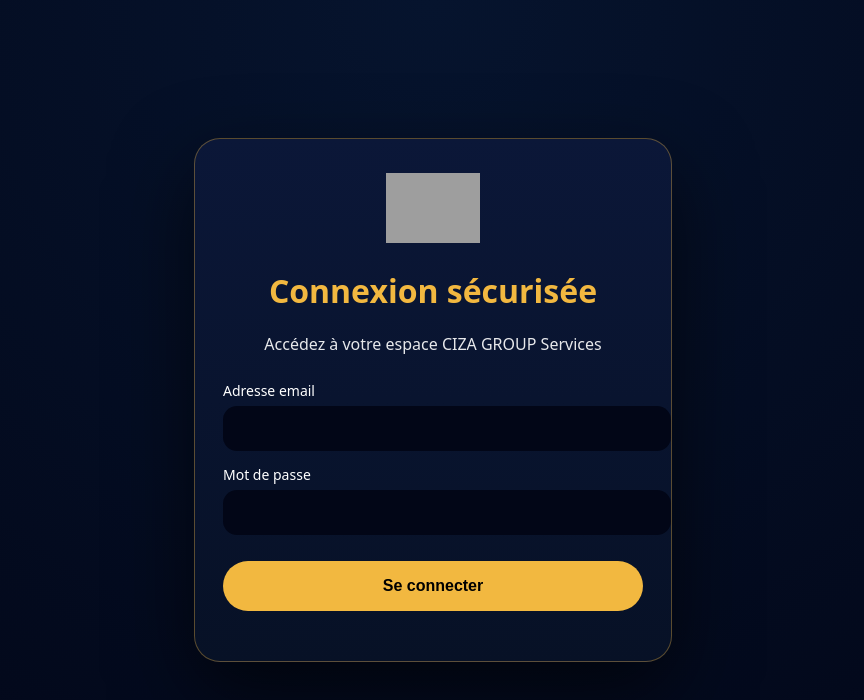
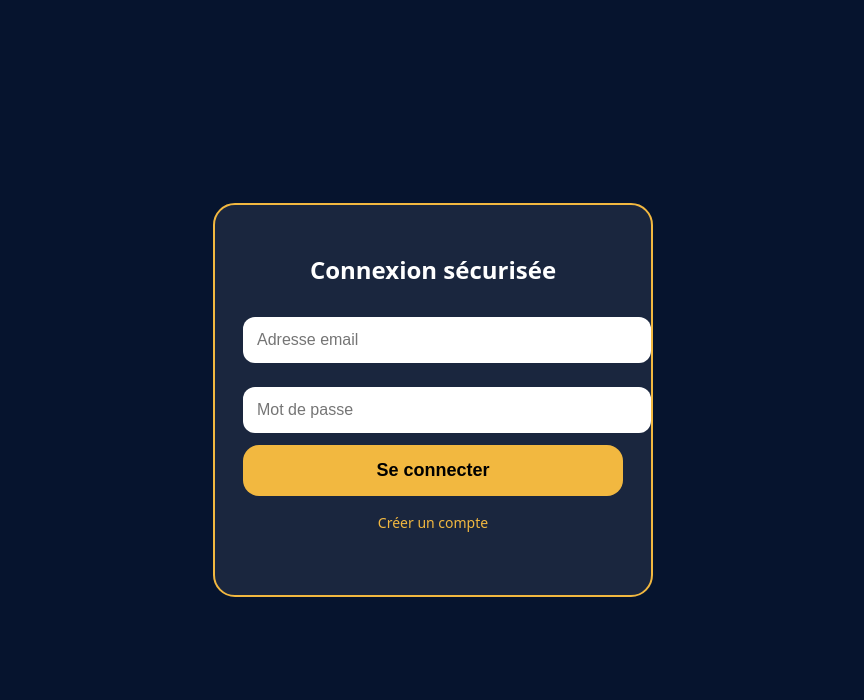
Before and after one commit to cizaimmo/Cizagroup-Services, a plain HTML site: page login.html in a window 1280 px wide. Shown: the whole page, without its empty margins (207-1071 px from the left). Drawn offline with Linux system fonts and the light colour scheme; grey boxes are pictures that could not be loaded.

Commit message:
Update login.html

```diff
--- a/login.html
+++ b/login.html
@@ -2,113 +2,121 @@
 <html lang="fr">
 <head>
 <meta charset="UTF-8">
-<meta name="viewport" content="width=device-width, initial-scale=1.0">
-<title>Connexion | CIZA GROUP Services</title>
+<meta name="viewport" content="width=device-width, initial-scale=1">
+<title>Connexion — CIZA GROUP</title>
 
 <style>
 body{
-margin:0;
-min-height:100vh;
-display:flex;
-align-items:center;
-justify-content:center;
-background:radial-gradient(circle at top,#06142E,#020617);
-font-family:system-ui,-apple-system,Segoe UI,Roboto;
-color:white;
+  margin:0;
+  background:#06142E;
+  color:white;
+  font-family:system-ui, Arial;
+  display:flex;
+  justify-content:center;
+  align-items:center;
+  height:100vh;
 }
 .card{
-width:100%;
-max-width:420px;
-background:linear-gradient(180deg,#0b1738,#071126);
-border-radius:26px;
-padding:34px 28px;
-box-shadow:0 30px 80px rgba(0,0,0,.6);
-border:1px solid rgba(242,184,64,.35);
+  width:90%;
+  max-width:380px;
+  background:rgba(255,255,255,.08);
+  border:2px solid #F2B840;
+  border-radius:22px;
+  padding:28px;
+  text-align:center;
 }
-.logo{text-align:center;margin-bottom:18px}
-.logo img{height:70px}
-h1{text-align:center;color:#F2B840}
-.subtitle{text-align:center;opacity:.9;margin-bottom:26px}
-label{display:block;margin-top:14px;font-size:14px}
 input{
-width:100%;
-padding:14px;
-margin-top:6px;
-border-radius:14px;
-border:none;
-background:#020617;
-color:white;
-font-size:15px;
+  width:100%;
+  padding:14px;
+  border-radius:12px;
+  border:none;
+  margin:12px 0;
+  font-size:16px;
 }
 button{
-margin-top:26px;
-width:100%;
-padding:16px;
-border:none;
-border-radius:30px;
-background:#F2B840;
-color:#000;
-font-weight:700;
-font-size:16px;
-cursor:pointer;
+  width:100%;
+  padding:15px;
+  background:#F2B840;
+  border:none;
+  border-radius:16px;
+  font-size:18px;
+  font-weight:700;
+  cursor:pointer;
 }
-.error{margin-top:16px;color:#ff6b6b;text-align:center}
+#msg{
+  margin-top:14px;
+  min-height:18px;
+  font-size:14px;
+}
+a{
+  color:#F2B840;
+  text-decoration:none;
+  font-size:14px;
+}
 </style>
 </head>
 
 <body>
 
 <div class="card">
-  <div class="logo">
-    <img src="https://raw.githubusercontent.com/cizaimmo/Cizagroup-Services/main/logotransparent.png">
-  </div>
+  <h2>Connexion sécurisée</h2>
 
-  <h1>Connexion sécurisée</h1>
-  <p class="subtitle">Accédez à votre espace CIZA GROUP Services</p>
+  <input id="email" type="email" placeholder="Adresse email">
+  <input id="password" type="password" placeholder="Mot de passe">
 
-  <form id="loginForm">
-    <label>Adresse email</label>
-    <input type="email" id="email" required>
+  <button onclick="login()">Se connecter</button>
 
-    <label>Mot de passe</label>
-    <input type="password" id="password" required>
+  <p style="margin-top:15px">
+    <a href="signup.html">Créer un compte</a>
+  </p>
 
-    <button type="submit">Se connecter</button>
-  </form>
-
-  <div class="error" id="error"></div>
+  <div id="msg"></div>
 </div>
 
-<!-- 🔥 FIREBASE -->
+<!-- 🔥 FIREBASE WEB (MÊME PROJET QUE L’APP) -->
 <script type="module">
-import { initializeApp } from "https://www.gstatic.com/firebasejs/10.7.1/firebase-app.js";
-import { getAuth, signInWithEmailAndPassword } from "https://www.gstatic.com/firebasejs/10.7.1/firebase-auth.js";
+import { initializeApp } from "https://www.gstatic.com/firebasejs/12.7.0/firebase-app.js";
+import { getAuth, signInWithEmailAndPassword } from "https://www.gstatic.com/firebasejs/12.7.0/firebase-auth.js";
 
+/* ✅ FIREBASE CONFIG — cizagroup-app */
 const firebaseConfig = {
-  apiKey: "AIzaSyDvgPNjUM6tF3LzTLnhTpnw06xwiPcuxdw",
-  authDomain: "ciza-group-services.firebaseapp.com",
-  projectId: "ciza-group-services",
-  storageBucket: "ciza-group-services.appspot.com",
-  messagingSenderId: "147992871638",
-  appId: "1:147992871638:web:7fcd6575b61f4ede153f77"
+  apiKey: "AIzaSyBAiJHbBvRO6cDFpm6C-5mQk6SiTtzcI8o",
+  authDomain: "cizagroup-app.firebaseapp.com",
+  projectId: "cizagroup-app",
+  appId: "1:930936264084:web:5395360e54bf17bf492b81"
 };
 
 const app = initializeApp(firebaseConfig);
 const auth = getAuth(app);
 
-document.getElementById("loginForm").addEventListener("submit", async (e) => {
-  e.preventDefault();
-  const email = email.value;
-  const password = document.getElementById("password").value;
-  const errorBox = document.getElementById("error");
+/* 🔐 LOGIN */
+window.login = async () => {
+  const email = document.getElementById("email").value.trim();
+  const password = document.getElementById("password").value.trim();
+  const msg = document.getElementById("msg");
 
-  try {
+  msg.innerText = "";
+
+  if(!email || !password){
+    msg.innerText = "Veuillez remplir tous les champs";
+    return;
+  }
+
+  msg.innerText = "Connexion en cours...";
+
+  try{
     await signInWithEmailAndPassword(auth, email, password);
-    window.location.href = "dashboard.html";
-  } catch (err) {
-    errorBox.textContent = err.message;
+
+    // ✅ Session Web
+    localStorage.setItem("ciza_auth", "ok");
+
+    // ✅ Redirection
+    window.location.replace("index.html");
+
+  }catch(e){
+    msg.innerText = "Email ou mot de passe incorrect ❌";
   }
-});
+};
 </script>
 
 </body>
```
